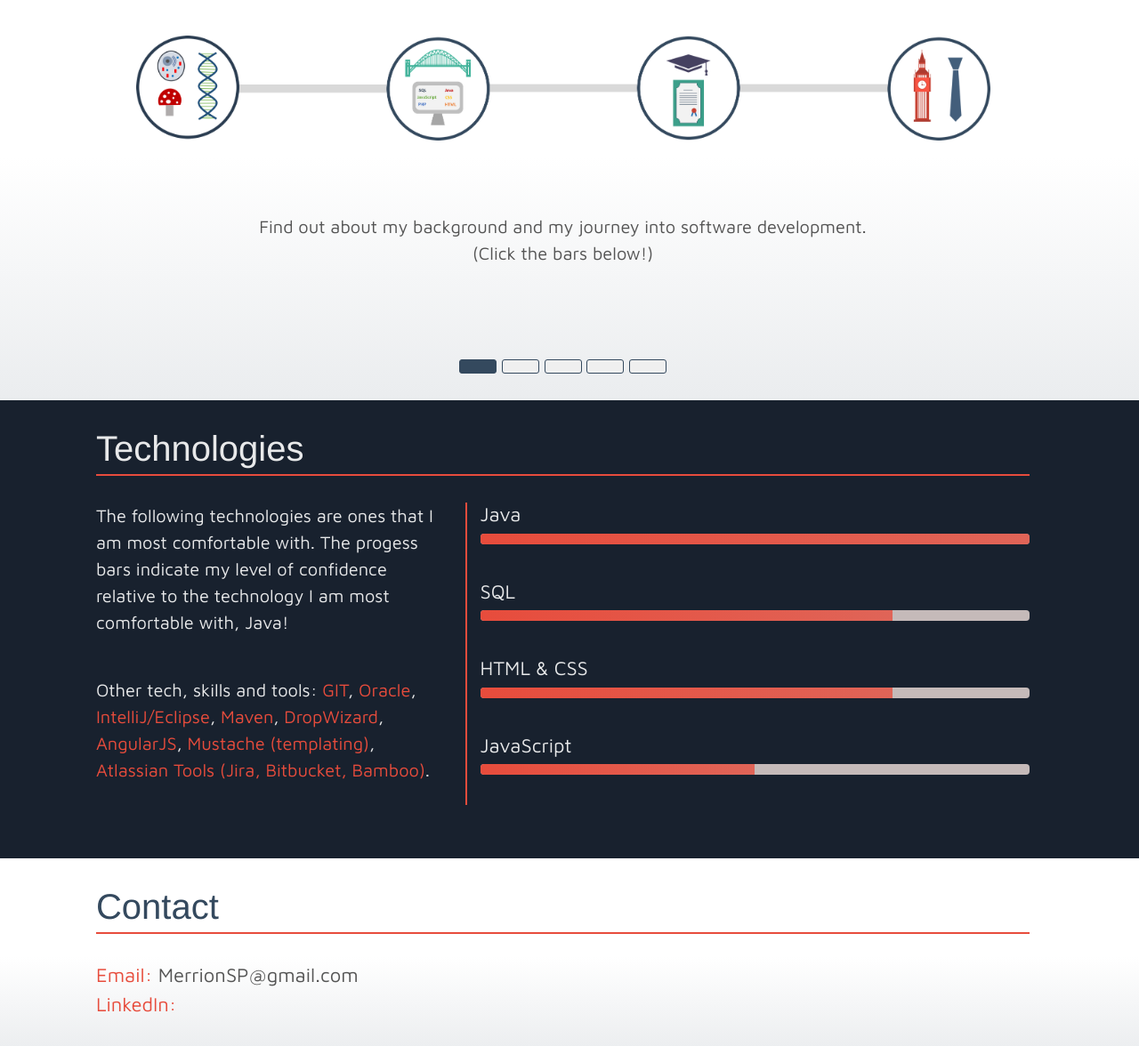
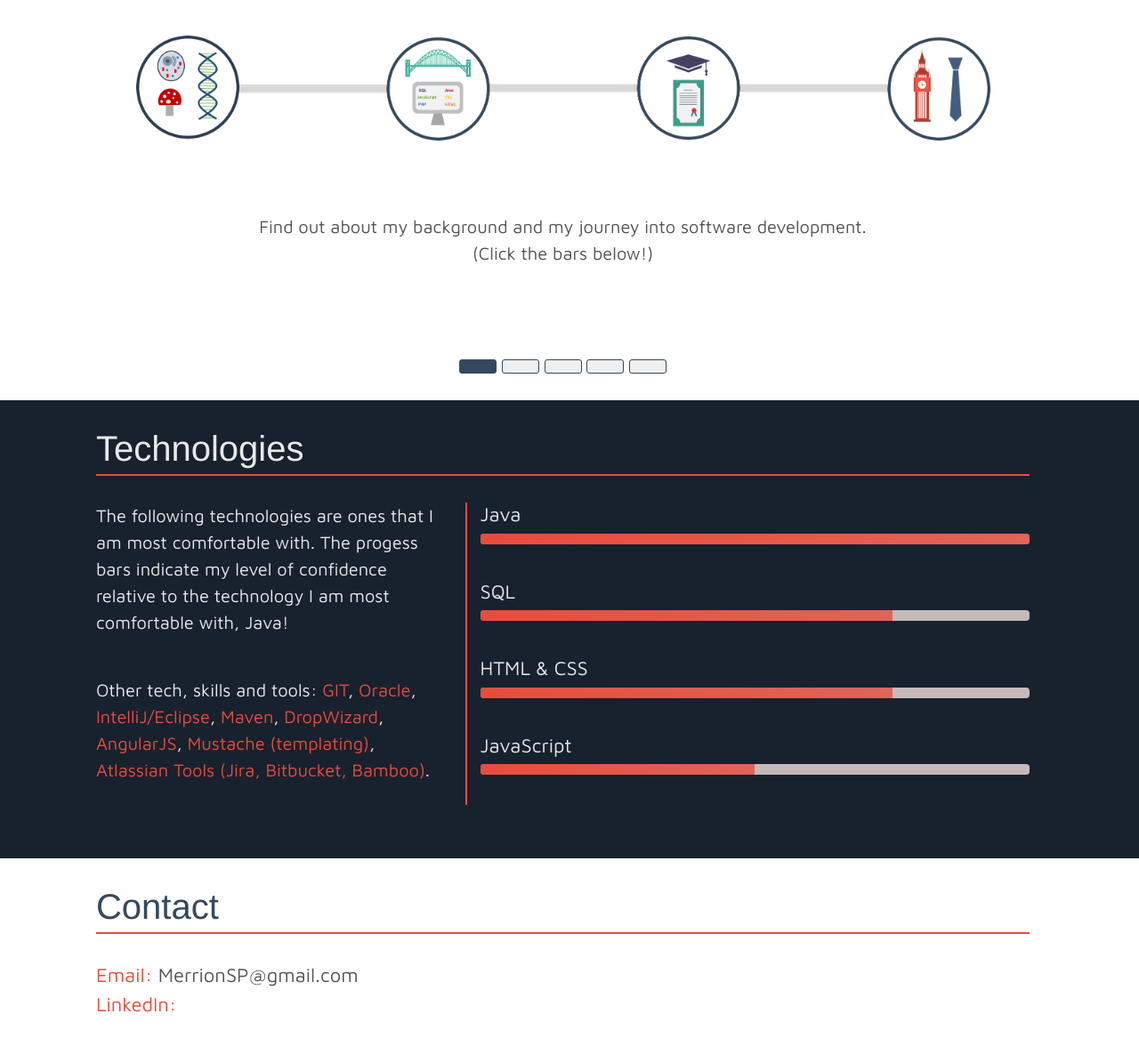
Before and after one commit to SamPM/personalWebsite, a plain HTML site: page index.html in a window 1280 px wide. Shown: the part 752-1928 px from the top of the page at 89% size. Drawn offline with nearby package versions, Linux system fonts and the light colour scheme; a web font is replaced by a local one.

Commit message:
remove subtle background gradients from journey and contact sections

```diff
--- a/style.css
+++ b/style.css
@@ -72,10 +72,6 @@ h3{
 
 
 /* --------------- JOURNEY SECTION --------------- */
-#journey {
-    background: linear-gradient(white, white, rgba(53, 74, 94, 0.1));
-}
-
 #journey-title {
     padding-top: 30px;
     min-height: 75px;
@@ -168,7 +164,6 @@ h3{
 #contact {
     min-height: 200px;
     padding-top: 30px;
-    background: linear-gradient(white, white, rgba(53, 74, 94, 0.1));
 }
 
 #contact h2 {
```
